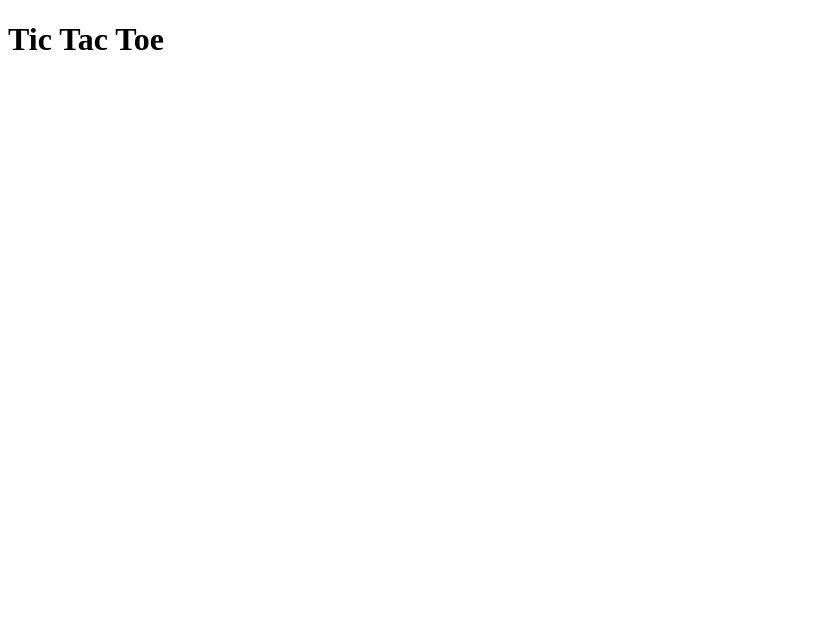
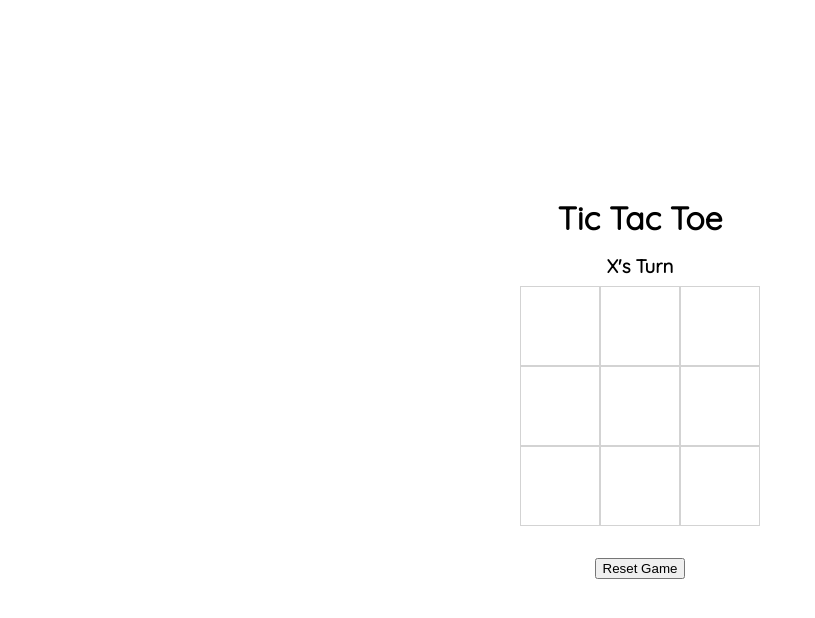
Before and after one commit to SleepyJosus/Tic-Tac-Toe-JS, a plain HTML site: page index.html in a window 1280 px wide. Shown: the whole page, without its empty margins (0-815 px from the left). Drawn offline with Linux system fonts and the light colour scheme.

Commit message:
basic game functionality and styling complete

```diff
--- a/css/main.css
+++ b/css/main.css
@@ -0,0 +1,35 @@
+*, *::before, *::after {
+    box-sizing: border-box;
+  }
+
+  body {
+    height: 100vh;
+    margin: 0;
+    display: flex;
+    flex-direction: column;
+    justify-content: center;
+    align-items: center;
+    font-family: 'Quicksand', sans-serif;
+  }
+
+  h1, h3 {
+      margin: 1vmin;
+  }
+
+  section.board {
+    display: grid;
+    grid-template-columns: repeat(3, 10vmin);
+    grid-template-rows: repeat(3, 10vmin);
+  }
+
+  section.board div {
+    border: 1px solid lightgrey;
+    display: flex;
+    align-items: center;
+    justify-content: center;
+    font-size: 6vmin;
+  }
+
+  button {
+      margin: 4vmin;
+  }
--- a/index.html
+++ b/index.html
@@ -5,10 +5,28 @@
     <meta name="viewport" content="width=device-width, initial-scale=1.0">
     <meta http-equiv="X-UA-Compatible" content="ie=edge">
     <title>Tic Tac Toe</title>
+    <link href="https://fonts.googleapis.com/css?family=Quicksand&display=swap" rel="stylesheet">
     <link rel="stylesheet" href="css/main.css">
     <script defer src="js/main.js"></script>
 </head>
 <body>
     <h1>Tic Tac Toe</h1>
+    <h3 id="msg"></h3>
+
+    <section class="board">
+        <div id="c0r2"></div>
+        <div id="c1r2"></div>
+        <div id="c2r2"></div>
+
+        <div id="c0r1"></div>
+        <div id="c1r1"></div>
+        <div id="c2r1"></div>
+
+        <div id="c0r0"></div>
+        <div id="c1r0"></div>
+        <div id="c2r0"></div>
+    </section>
+    <button>Reset Game</button>
+
 </body>
 </html>
--- a/js/main.js
+++ b/js/main.js
@@ -0,0 +1,51 @@
+/*----- constants -----*/
+const ICONS = {
+    '1': 'X',
+    '-1': 'O',
+    '0': null
+}
+
+/*----- app's state (variables) -----*/
+let board, turn, winner;
+
+/*----- cached element references -----*/
+let msg = document.getElementById('msg');
+
+/*----- event listeners -----*/
+document.querySelector('.board').addEventListener('click', handleClick);
+document.querySelector('button').addEventListener('click', init);
+
+
+/*----- functions -----*/
+init();
+
+function init() {
+    board = [
+        [0,0,0],
+        [0,0,0],
+        [0,0,0]
+    ]
+
+    turn = 1;
+    winner = null;
+    render();
+}
+function handleClick(evt) {
+    col = parseInt(evt.target.id.charAt(1));
+    row = parseInt(evt.target.id.charAt(3));
+    if(board[col][row] === 0 && !winner) {
+        board[col][row] = turn;
+        turn *= -1;
+    }
+    render();
+}
+
+function render() {
+    board.forEach(function(colArr, colIdx) {
+        colArr.forEach(function(cell, rowIdx) {
+            let div = document.getElementById(`c${colIdx}r${rowIdx}`);
+            div.textContent = ICONS[cell];
+        });
+    });
+    msg.textContent = `${ICONS[turn]}'s Turn`
+}
```
